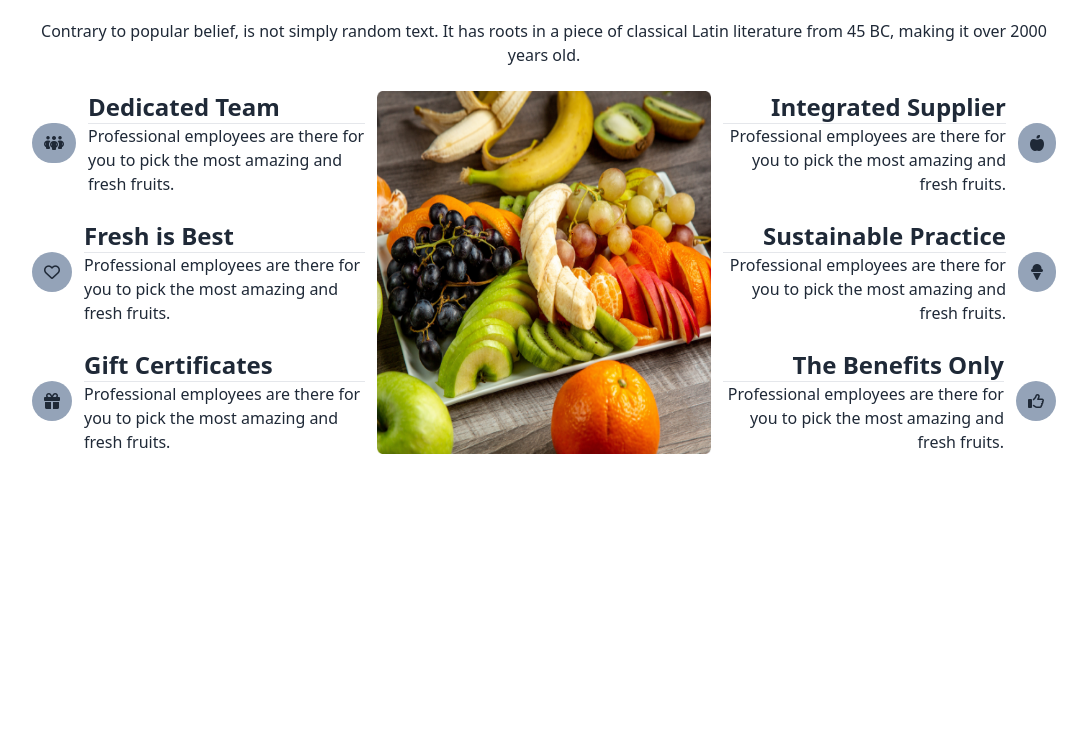
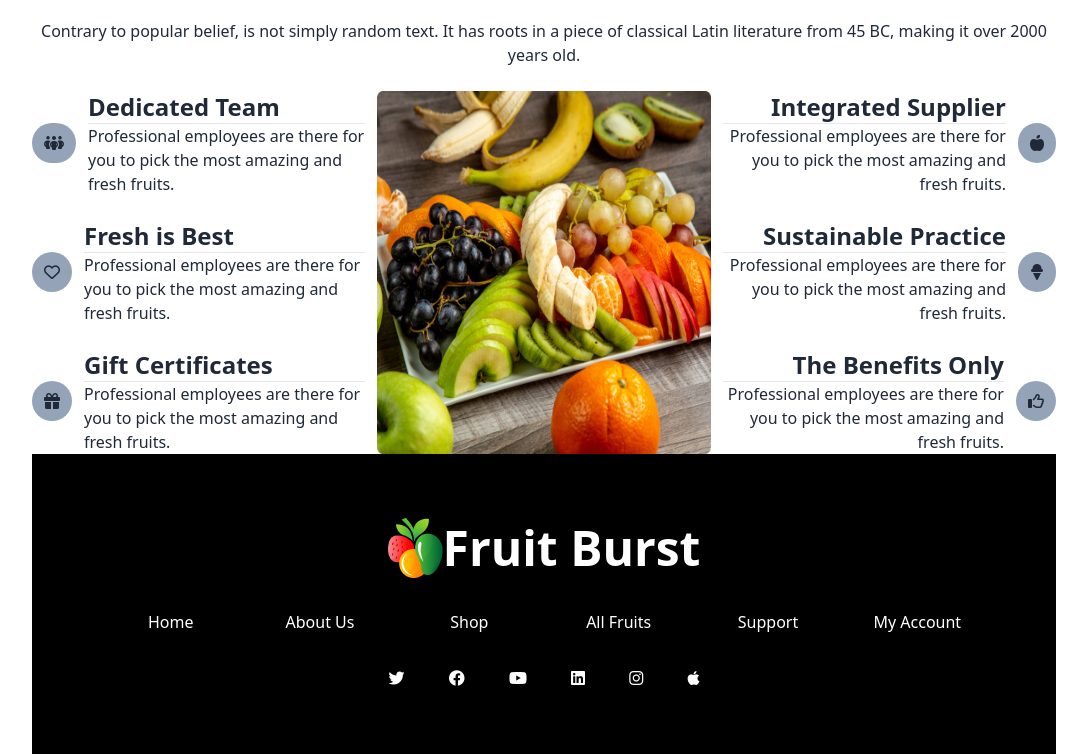
Before and after one commit to Bikram1Biswas2/FRUIT-BRUST, a plain HTML site: page index.html in a window 1280 px wide. Shown: the part 1879-2633 px from the top of the page, without its empty margins (96-1183 px from the left). Before the commit the page ends 2333 px from the top, so only its background shows below. Drawn offline with nearby package versions, Linux system fonts and the light colour scheme.

Commit message:
footer section added

```diff
--- a/index.html
+++ b/index.html
@@ -372,7 +372,28 @@
 
     </body>
     <footer>
-
+            <section class="bg-black p-16 space-y-8 ">
+                <div class="flex flex-1 items-center justify-center text-white">
+                    <img src="./images/logo.png" alt="">
+                    <h3 class="text-5xl font-bold">Fruit Burst</h3>
+                </div>
+                <div class="grid grid-cols-6 justify-around text-center text-white">
+                    <a href="">Home</a>
+                    <a href="">About Us</a>
+                    <a href="">Shop</a>
+                    <a href="">All Fruits</a>
+                    <a href="">Support</a>
+                    <a href="">My Account</a>
+                </div>
+                <div class=" text-center text-white space-x-10">
+                    <i class="fa-brands fa-twitter"></i>
+                    <i class="fa-brands fa-facebook"></i>
+                    <i class="fa-brands fa-youtube"></i>
+                    <i class="fa-brands fa-linkedin"></i>
+                    <i class="fa-brands fa-instagram"></i>
+                    <i class="fa-brands fa-apple"></i>
+                </div>
+            </section>
     </footer>
 </body>
 
```
